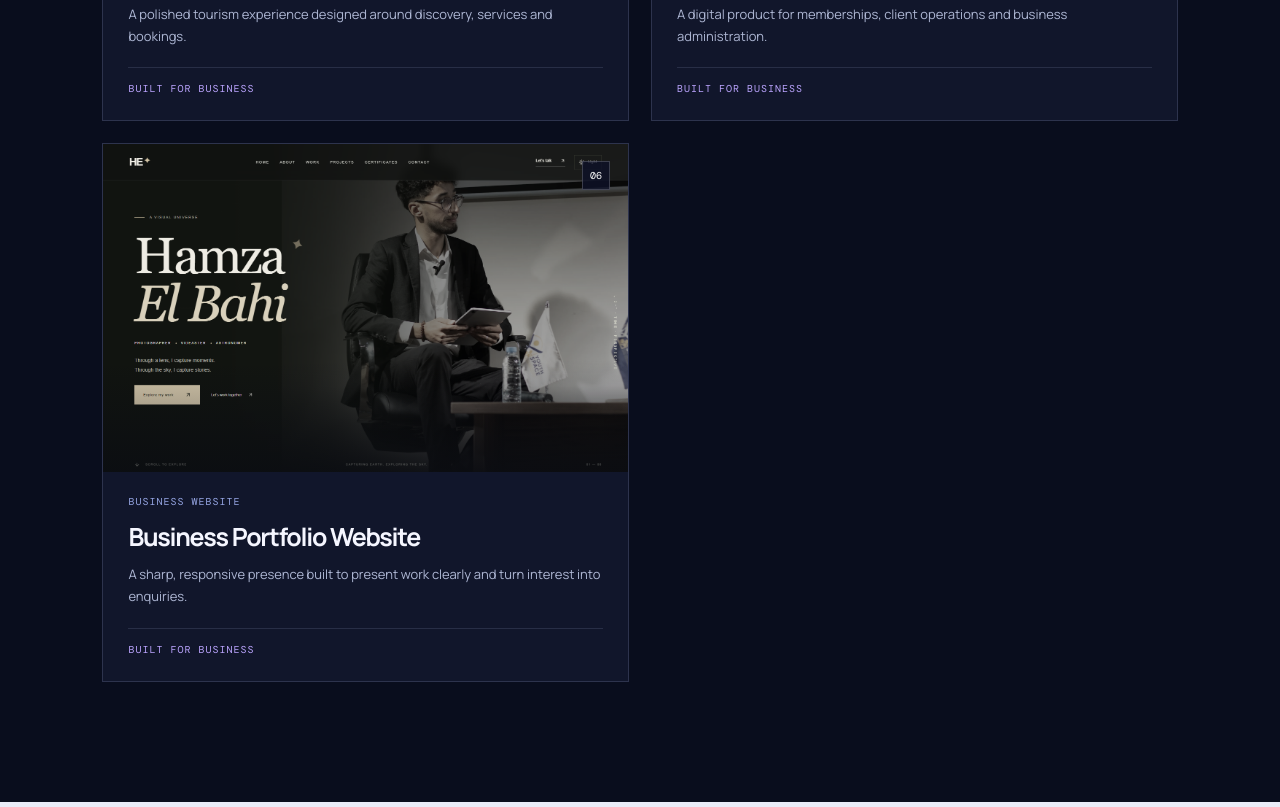
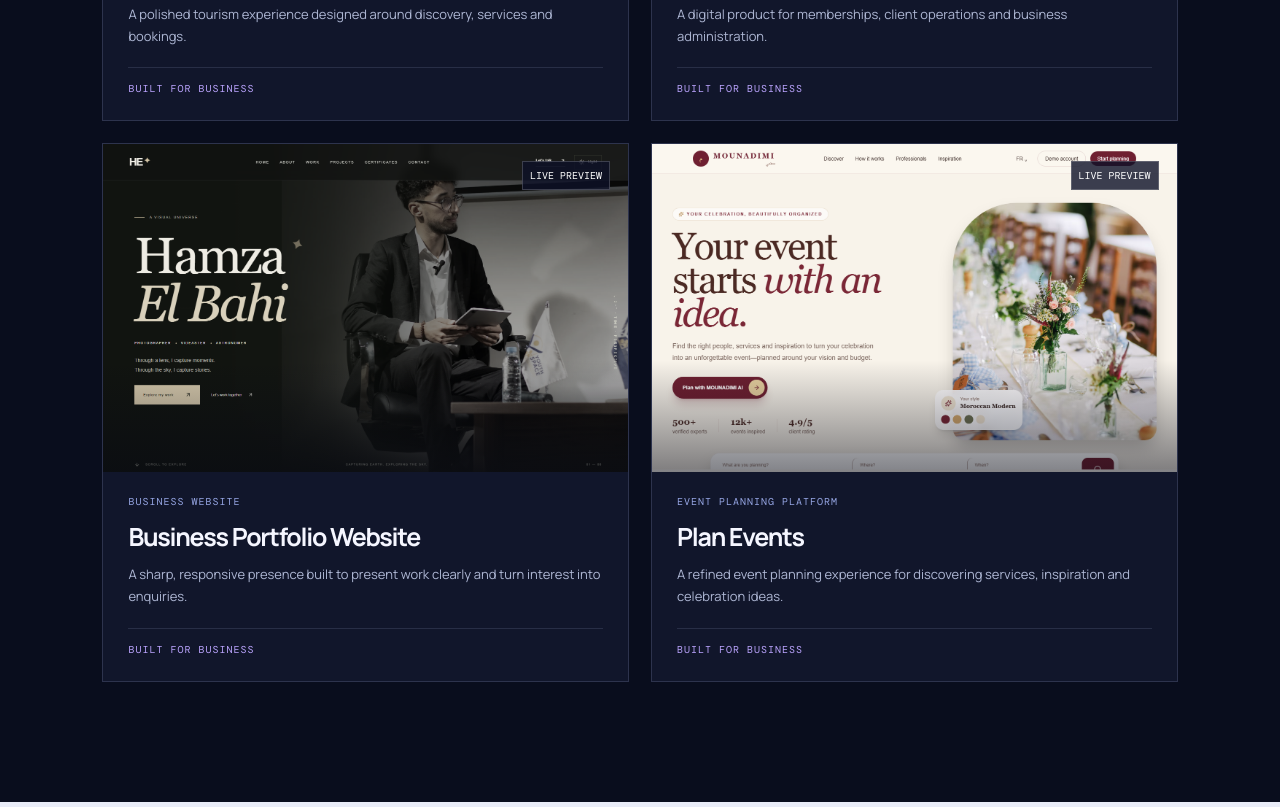
Before and after one commit to nessaiba2003-ui/nexora, a website: page index.html in a window 1280 px wide. Shown: the part 6230-7037 px from the top of the page. Drawn offline with nearby package versions, Linux system fonts and the light colour scheme.

Commit message:
Add solution finder and Plan Events showcase

```diff
--- /dev/null
+++ b/finder.js
@@ -0,0 +1,11 @@
+(()=>{
+  const state={industry:'Services & agencies',solution:'Website',goal:'Look premium'};
+  const finder=document.createElement('section');finder.className='solution-finder';finder.id='solution-finder';
+  const steps=[['industry','01 / YOUR BUSINESS','What kind of business are you?', ['Hospitality & travel','Wellness & fitness','Clinics & health','Services & agencies','Events & celebrations']],['solution','02 / WHAT TO BUILD','What would make the biggest difference?', ['Website','Booking & reservation','Business system','AI & automation']],['goal','03 / YOUR GOAL','What outcome matters most right now?', ['Get more enquiries','Save team time','Organize operations','Look premium']]];
+  finder.innerHTML=`<div class="finder-heading"><div><p class="eyebrow">07 / Build your solution</p><h2>Not sure what<br>to build <em>first?</em></h2></div><p>Choose what fits your business. NEXORA will prepare the right starting point for your project—before our first conversation.</p></div><div class="finder-shell"><div class="finder-steps">${steps.map(([key,number,title,options])=>`<div class="finder-step" data-step="${key}"><p>${number}</p><h3>${title}</h3><div class="choice-row">${options.map(option=>`<button type="button" class="choice ${state[key]===option?'selected':''}" data-value="${option}">${option}</button>`).join('')}</div></div>`).join('')}</div><aside class="finder-result"><div><p class="eyebrow">YOUR NEXORA DIRECTION</p><h3></h3><p></p></div><div><button type="button">Continue with this plan <b>↗</b></button><div class="finder-note">Your choices are added to the project brief. No commitment required.</div></div></aside></div>`;
+  document.querySelector('.pricing').insertAdjacentElement('afterend',finder);
+  const result=finder.querySelector('.finder-result'),profiles={Website:['Premium business website','A strong, responsive website designed to create trust and turn visits into quality enquiries.'], 'Booking & reservation':['Booking & reservation experience','A clear digital journey for availability, reservations and customer requests.'], 'Business system':['Business management system','A structured workspace for clients, operations, planning and visibility.'], 'AI & automation':['AI & automation workflow','A smarter process that reduces repetitive work and connects the tools your business uses.']};
+  const render=()=>{const [title,description]=profiles[state.solution];result.querySelector('h3').textContent=title;result.querySelector('p:not(.eyebrow)').textContent=description};render();
+  finder.querySelectorAll('.choice').forEach(button=>button.addEventListener('click',()=>{const step=button.closest('.finder-step').dataset.step;state[step]=button.dataset.value;button.closest('.choice-row').querySelectorAll('.choice').forEach(item=>item.classList.toggle('selected',item===button));render()}));
+  result.querySelector('button').addEventListener('click',()=>{const typeMap={Website:'Website','Booking & reservation':'Web Application','Business system':'Business Management System','AI & automation':'AI / Automation'};const select=document.querySelector('[name="project_type"]');if(select)select.value=typeMap[state.solution];const message=document.querySelector('[name="message"]');if(message)message.value=`Business: ${state.industry}\nPriority: ${state.solution}\nGoal: ${state.goal}\n\n`;document.querySelector('#contact').scrollIntoView({behavior:'smooth',block:'start'})});
+})();
--- a/index.html
+++ b/index.html
@@ -17,6 +17,7 @@
   <link rel="stylesheet" href="gallery.css">
   <link rel="stylesheet" href="interactions.css">
   <link rel="stylesheet" href="experience.css">
+  <link rel="stylesheet" href="finder.css">
 </head>
 <body>
   <div class="grain"></div>
--- a/script.js
+++ b/script.js
@@ -11,10 +11,13 @@ const projectCards=[
   ['travel.png','Travel Agency Platform','Travel / Tourism','A polished tourism experience designed around discovery, services and bookings.'],
   ['gym.png','Gym Management System','Fitness / Management','A digital product for memberships, client operations and business administration.'],
   ['portfolio.png','Business Portfolio Website','Business website','A sharp, responsive presence built to present work clearly and turn interest into enquiries.']
+  ,['plan-events.png','Plan Events','Event planning platform','A refined event planning experience for discovering services, inspiration and celebration ideas.']
 ];
 const showcase=document.createElement('section');showcase.className='proof-gallery';showcase.setAttribute('aria-labelledby','proof-gallery-title');showcase.innerHTML=`<div class="proof-intro"><p class="eyebrow">02B / Product proof</p><h2 id="proof-gallery-title">Real interfaces.<br><em>Real business value.</em></h2><p>Selected NEXORA builds shown as visual product previews. Each one is designed to turn a business workflow into a polished digital experience.</p></div><div class="proof-grid">${projectCards.map(([image,title,type,description],index)=>`<article class="proof-card"><div class="proof-image"><img src="assets/projects/${image}" alt="${title} interface preview" loading="lazy"><span>0${index+1}</span></div><div class="proof-copy"><p>${type}</p><h3>${title}</h3><small>${description}</small><b>Built for business</b></div></article>`).join('')}</div></section>`;
 showcase.querySelectorAll('.proof-card').forEach((card,index)=>card.id=`project-shot-${projectCards[index][0].replace('.png','')}`);
+showcase.querySelectorAll('.proof-image span').forEach(badge=>badge.textContent='LIVE PREVIEW');
 document.querySelector('.projects').insertAdjacentElement('afterend',showcase);
 const previewMap={travel:'travel',gym:'gym',portfolio:'portfolio',event:'dropstudio'};
 const experienceScript=document.createElement('script');experienceScript.src='experience.js';document.body.append(experienceScript);
+const finderScript=document.createElement('script');finderScript.src='finder.js';document.body.append(finderScript);
 document.querySelectorAll('.project').forEach(project=>{const key=Object.keys(previewMap).find(name=>project.classList.contains(name));const link=project.querySelector('.project-info a');if(!key||!link)return;const button=document.createElement('button');button.type='button';button.className='preview-button';button.innerHTML='View screenshots <b>↓</b>';button.setAttribute('aria-label',`View screenshots for ${project.querySelector('h3').textContent}`);button.addEventListener('click',()=>document.getElementById(`project-shot-${previewMap[key]}`)?.scrollIntoView({behavior:'smooth',block:'center'}));link.replaceWith(button)});
```
Also changed, not shown: finder.css (added, +1 -0 lines), assets/projects/plan-events.png (added).
